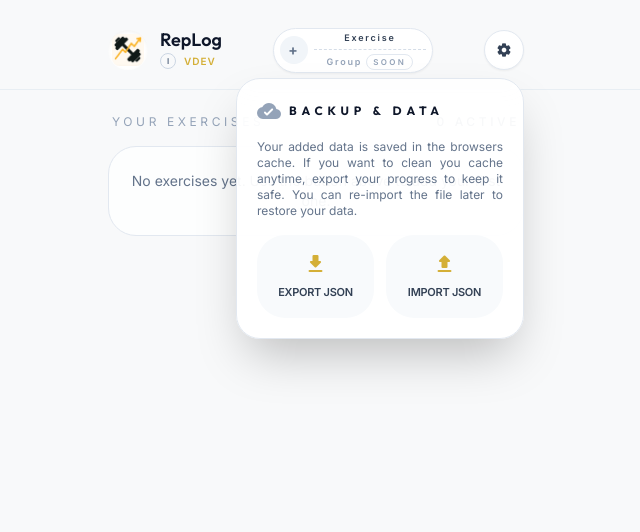
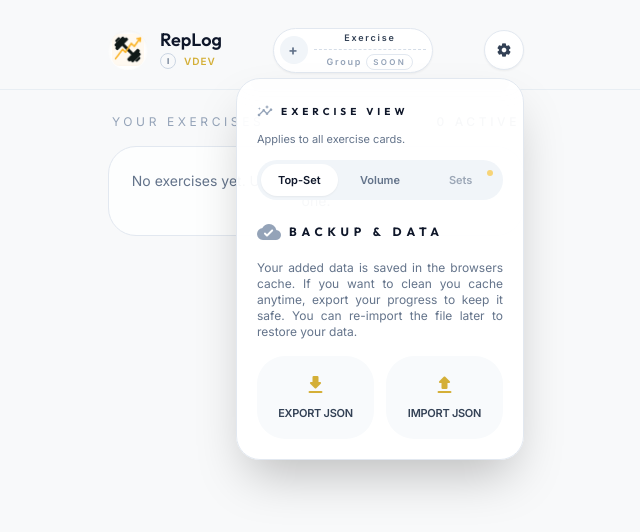
Before and after one commit to marc-dietrich/replog, a React (Vite) app: page / in a window 1280 px wide. Both pictures are taken after a click on the button "settings". Shown: the top 532 px of the page, without its empty margins (324-964 px from the left). Built offline with nearby package versions, Linux system fonts and the light colour scheme.

Commit message:
move view selection

```diff
--- a/src/App.jsx
+++ b/src/App.jsx
@@ -1,6 +1,7 @@
 /* global __APP_VERSION__ */
 import { AddExerciseForm } from "./components/AddExerciseForm";
 import { AddPanel } from "./components/AddPanel";
+import { EXERCISE_VIEW_MODES } from "./components/ExerciseTrendChart";
 import { ExerciseList } from "./components/ExerciseList";
 import { useExercises } from "./hooks/useExercises";
 import { useEffect, useMemo, useRef, useState } from "react";
@@ -10,17 +11,24 @@ const IMPRESSUM_TEXT = `Marc Dietrich
 c/o DE Office Solutions
 Erfweiler Straße 12
 66994 Dahn`;
+const VIEW_MODE_OPTIONS = [
+  { id: EXERCISE_VIEW_MODES.TOP_SET, label: "Top-Set" },
+  { id: EXERCISE_VIEW_MODES.VOLUME, label: "Volume" },
+  { id: EXERCISE_VIEW_MODES.SETS, label: "Sets", disabled: true },
+];
 
 function App() {
   const {
     exercises,
     groups,
+    settings,
     addExercise,
     addEntry,
     deleteEntry,
     deleteExercise,
     moveExercise,
     replaceState,
+    setExerciseViewMode,
   } = useExercises();
   const [isAddPanelOpen, setIsAddPanelOpen] = useState(false);
   const [isMenuOpen, setIsMenuOpen] = useState(false);
@@ -33,7 +41,7 @@ function App() {
   const toastTimeoutRef = useRef(null);
 
   const handleExport = () => {
-    const payload = { exercises, groups };
+    const payload = { exercises, groups, settings };
     const json = JSON.stringify(payload, null, 2);
     const blob = new Blob([json], { type: "application/json" });
     const url = URL.createObjectURL(blob);
@@ -233,6 +241,41 @@ function App() {
               <>
                 <div className="fixed inset-0 z-40" onClick={closeMenu}></div>
                 <div className="absolute right-0 top-12 z-50 w-72 rounded-3xl border border-slate-200 bg-white/95 p-5 text-left shadow-2xl backdrop-blur-md dark:border-slate-800 dark:bg-slate-900">
+                  <div className="mb-5">
+                    <div className="mb-2 flex items-center gap-2 text-slate-400">
+                      <span className="material-icons-round text-base">insights</span>
+                      <h3 className="font-display text-[10px] font-bold uppercase tracking-[0.4em] text-slate-900 dark:text-slate-100">
+                        Exercise View
+                      </h3>
+                    </div>
+                    <p className="mb-3 text-[11px] text-slate-500">Applies to all exercise cards.</p>
+                    <div className="grid grid-cols-3 gap-1 rounded-2xl bg-slate-100 p-1 dark:bg-slate-800/70" role="group" aria-label="Exercise view mode">
+                      {VIEW_MODE_OPTIONS.map((option) => {
+                        const isActive = option.id === settings.exerciseViewMode;
+                        const isDisabled = option.disabled;
+                        return (
+                          <button
+                            key={option.id}
+                            type="button"
+                            className={`relative rounded-xl px-2 py-2 text-[11px] font-semibold transition ${
+                              isActive
+                                ? "bg-white text-slate-900 shadow-sm dark:bg-slate-700 dark:text-slate-100"
+                                : "text-slate-500 hover:text-slate-800 dark:text-slate-300"
+                            } ${isDisabled ? "cursor-not-allowed opacity-60" : ""}`}
+                            disabled={isDisabled}
+                            aria-disabled={isDisabled || undefined}
+                            onClick={() => {
+                              if (isDisabled) return;
+                              setExerciseViewMode(option.id);
+                            }}
+                          >
+                            {option.label}
+                            {isDisabled && <span className="absolute right-1.5 top-1.5 h-1.5 w-1.5 rounded-full bg-amber-400" aria-hidden="true"></span>}
+                          </button>
+                        );
+                      })}
+                    </div>
+                  </div>
                   <div className="mb-4 flex items-center gap-2 text-slate-400">
                     <span className="material-icons-round">cloud_done</span>
                     <h3 className="font-display text-xs font-bold uppercase tracking-[0.4em] text-slate-900 dark:text-slate-100">
@@ -292,6 +335,7 @@ function App() {
           <ExerciseList
             exercises={exercises}
             groups={orderedGroups}
+            activeViewMode={settings.exerciseViewMode}
             onAddEntry={addEntry}
             onDeleteEntry={deleteEntry}
             onDeleteExercise={deleteExercise}
--- a/src/components/ExerciseItem.jsx
+++ b/src/components/ExerciseItem.jsx
@@ -10,15 +10,11 @@ const SPARKLINE_WIDTH = 48;
 const SPARKLINE_HEIGHT = 18;
 const FALLBACK_SPARKLINE_PATH = "M2 14 L10 11 L18 13 L26 8 L34 12 L42 7";
 const NUMBER_FORMATTER = new Intl.NumberFormat(undefined, { maximumFractionDigits: 1 });
-const VIEW_SEGMENT_OPTIONS = [
-  { id: EXERCISE_VIEW_MODES.TOP_SET, label: "Top-Set" },
-  { id: EXERCISE_VIEW_MODES.VOLUME, label: "Volume" },
-  { id: EXERCISE_VIEW_MODES.SETS, label: "Sets", disabled: true },
-];
 const MAX_RECENT_WORKOUTS = 3;
 
 export function ExerciseItem({
   exercise,
+  viewMode = EXERCISE_VIEW_MODES.TOP_SET,
   isOpen,
   onToggle,
   onAddEntry,
@@ -34,9 +30,15 @@ export function ExerciseItem({
   const [reps, setReps] = useState("");
   const [note, setNote] = useState("");
   const [isReordering, setIsReordering] = useState(false);
-  const [viewMode, setViewMode] = useState(EXERCISE_VIEW_MODES.TOP_SET);
   const [expandedWorkouts, setExpandedWorkouts] = useState(() => new Set());
   const cardRef = useRef(null);
+
+  const viewModeLabel =
+    viewMode === EXERCISE_VIEW_MODES.VOLUME
+      ? "Volume"
+      : viewMode === EXERCISE_VIEW_MODES.SETS
+        ? "Sets"
+        : "Top-Set";
 
   const sortedEntries = useMemo(
     () => [...exercise.entries].sort((a, b) => new Date(a.date) - new Date(b.date)),
@@ -271,35 +273,10 @@ export function ExerciseItem({
             )}
             {isOpen && (
               <div className="mt-1">
-                <div className="inline-flex rounded-full bg-slate-100/80 p-0.5 text-[11px] font-semibold text-slate-500 shadow-inner dark:bg-slate-800/60">
-                  {VIEW_SEGMENT_OPTIONS.map((option) => {
-                    const isActive = option.id === viewMode;
-                    const isDisabled = option.disabled;
-                    return (
-                      <button
-                        key={option.id}
-                        type="button"
-                        className={`rounded-full px-3 py-1 transition ${
-                          isActive ? "bg-white text-slate-900 shadow" : "text-slate-500 hover:text-slate-800"
-                        }`}
-                        disabled={isDisabled}
-                        aria-disabled={isDisabled || undefined}
-                        onClick={(event) => {
-                          event.stopPropagation();
-                          if (isDisabled) return;
-                          setViewMode(option.id);
-                        }}
-                      >
-                        <span>{option.label}</span>
-                        {isDisabled && (
-                          <span className="ml-2 rounded-full bg-amber-100 px-1.5 py-[1px] text-[9px] font-black uppercase tracking-[0.3em] text-amber-600">
-                            Soon
-                          </span>
-                        )}
-                      </button>
-                    );
-                  })}
-                </div>
+                <p className="inline-flex items-center gap-2 rounded-full bg-slate-100/80 px-3 py-1 text-[11px] font-semibold text-slate-600 shadow-inner dark:bg-slate-800/60 dark:text-slate-200">
+                  <span className="uppercase tracking-[0.2em] text-slate-400">View</span>
+                  <span>{viewModeLabel}</span>
+                </p>
               </div>
             )}
           </div>
--- a/src/components/ExerciseList.jsx
+++ b/src/components/ExerciseList.jsx
@@ -6,6 +6,7 @@ const UNGROUPED_ID = null;
 export function ExerciseList({
   exercises,
   groups,
+  activeViewMode,
   onAddEntry,
   onDeleteEntry,
   onDeleteExercise,
@@ -135,6 +136,7 @@ export function ExerciseList({
               <ExerciseItem
                 key={exercise.id}
                 exercise={exercise}
+                viewMode={activeViewMode}
                 isOpen={openExerciseId === exercise.id}
                 onToggle={() => toggleExercise(exercise.id)}
                 onAddEntry={onAddEntry}
--- a/src/hooks/useExercises.js
+++ b/src/hooks/useExercises.js
@@ -2,15 +2,25 @@
 import { useEffect, useState } from "react";
 
 const STORAGE_KEY = "gym-tracker-exercises";
-const DEFAULT_STATE = Object.freeze({ exercises: [], groups: [] });
+const EXERCISE_VIEW_MODES = Object.freeze({
+  TOP_SET: "topSet",
+  VOLUME: "volume",
+  SETS: "sets",
+});
+const DEFAULT_SETTINGS = Object.freeze({
+  exerciseViewMode: EXERCISE_VIEW_MODES.TOP_SET,
+});
+const DEFAULT_STATE = Object.freeze({ exercises: [], groups: [], settings: DEFAULT_SETTINGS });
 
 const normalizeGroupId = (groupId) => (groupId == null ? null : groupId);
+const isValidExerciseViewMode = (value) => Object.values(EXERCISE_VIEW_MODES).includes(value);
 
 const isLegacyState = (raw) => {
   if (!raw) return true;
   if (Array.isArray(raw)) return true;
   if (!Array.isArray(raw.groups)) return true;
   if (!Array.isArray(raw.exercises)) return true;
+  if (!isValidExerciseViewMode(raw?.settings?.exerciseViewMode)) return true;
   return raw.exercises.some((exercise) => typeof exercise.order !== "number");
 };
 
@@ -26,6 +36,7 @@ const normalizeState = (raw) => {
         entries: Array.isArray(exercise.entries) ? exercise.entries : [],
       })),
       groups: [],
+      settings: DEFAULT_SETTINGS,
     };
   }
 
@@ -46,7 +57,13 @@ const normalizeState = (raw) => {
       }))
     : [];
 
-  return { exercises, groups };
+  const settings = {
+    exerciseViewMode: isValidExerciseViewMode(raw?.settings?.exerciseViewMode)
+      ? raw.settings.exerciseViewMode
+      : EXERCISE_VIEW_MODES.TOP_SET,
+  };
+
+  return { exercises, groups, settings };
 };
 
 const ensureSequentialExerciseOrder = (exercises) => {
@@ -81,6 +98,7 @@ const hydrateState = (raw) => {
   return {
     exercises: ensureSequentialExerciseOrder(normalized.exercises),
     groups: ensureSequentialGroupOrder(normalized.groups),
+    settings: normalized.settings,
   };
 };
 
@@ -270,9 +288,21 @@ export function useExercises() {
     setState(hydrateState(nextState));
   };
 
+  const setExerciseViewMode = (viewMode) => {
+    if (!isValidExerciseViewMode(viewMode)) return;
+    setState((prev) => ({
+      ...prev,
+      settings: {
+        ...prev.settings,
+        exerciseViewMode: viewMode,
+      },
+    }));
+  };
+
   return {
     exercises: state.exercises,
     groups: state.groups,
+    settings: state.settings,
     addExercise,
     addGroup,
     addEntry,
@@ -281,5 +311,6 @@ export function useExercises() {
     moveExercise,
     reorderGroups,
     replaceState,
+    setExerciseViewMode,
   };
 }
```
